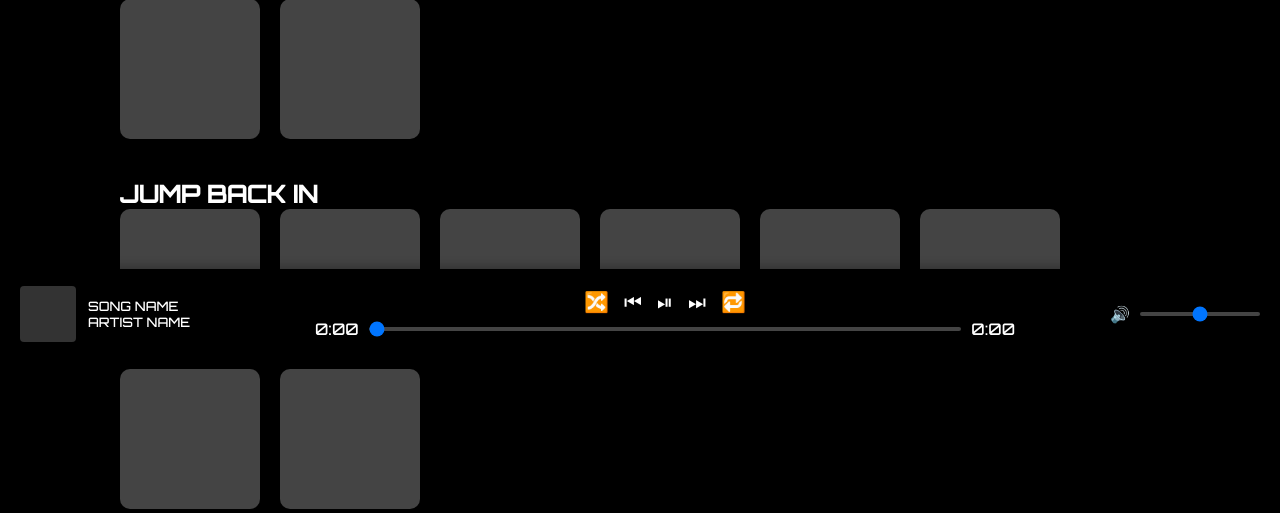
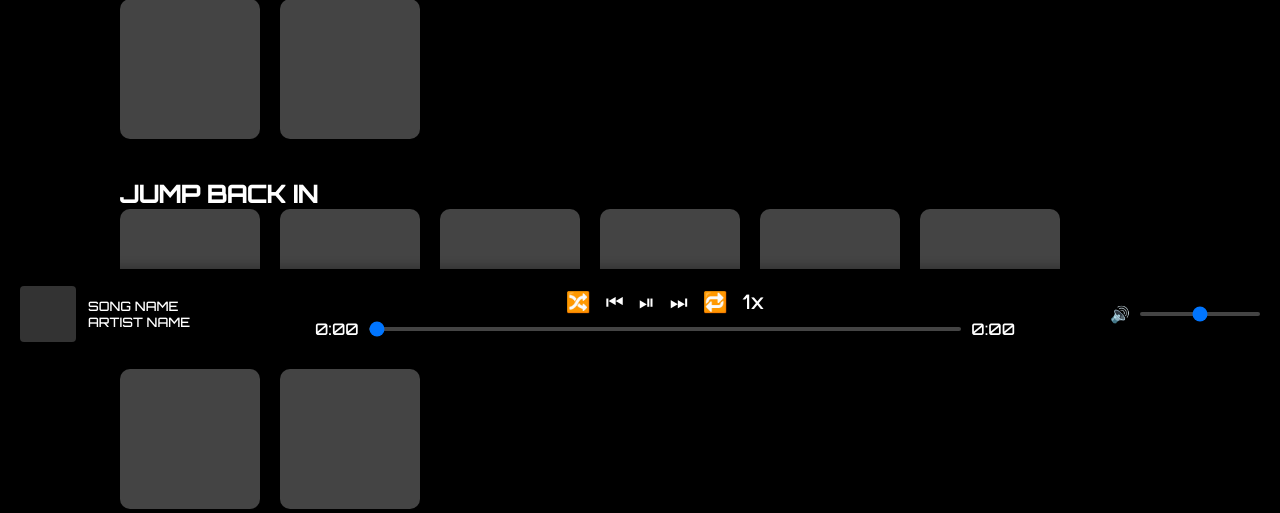
Before and after one commit to AlAzeemRasaq/Music4U, a Flask app: page / in a window 1280 px wide. Shown: the part 441-954 px from the top of the page. Run offline with Flask 3, Linux system fonts and the light colour scheme.

Commit message:
Add speed control button to footer

```diff
--- a/templates/footer.html
+++ b/templates/footer.html
@@ -20,6 +20,7 @@
             <button class="control-btn play" id="btn-play">⏯</button>
             <button class="control-btn next" id="btn-next">⏭</button>
             <button class="control-btn repeat" id="btn-repeat">🔁</button>
+            <button class="control-btn speed" id="btn-speed">1x</button>
         </div>
 
         <div class="progress-container">
```
